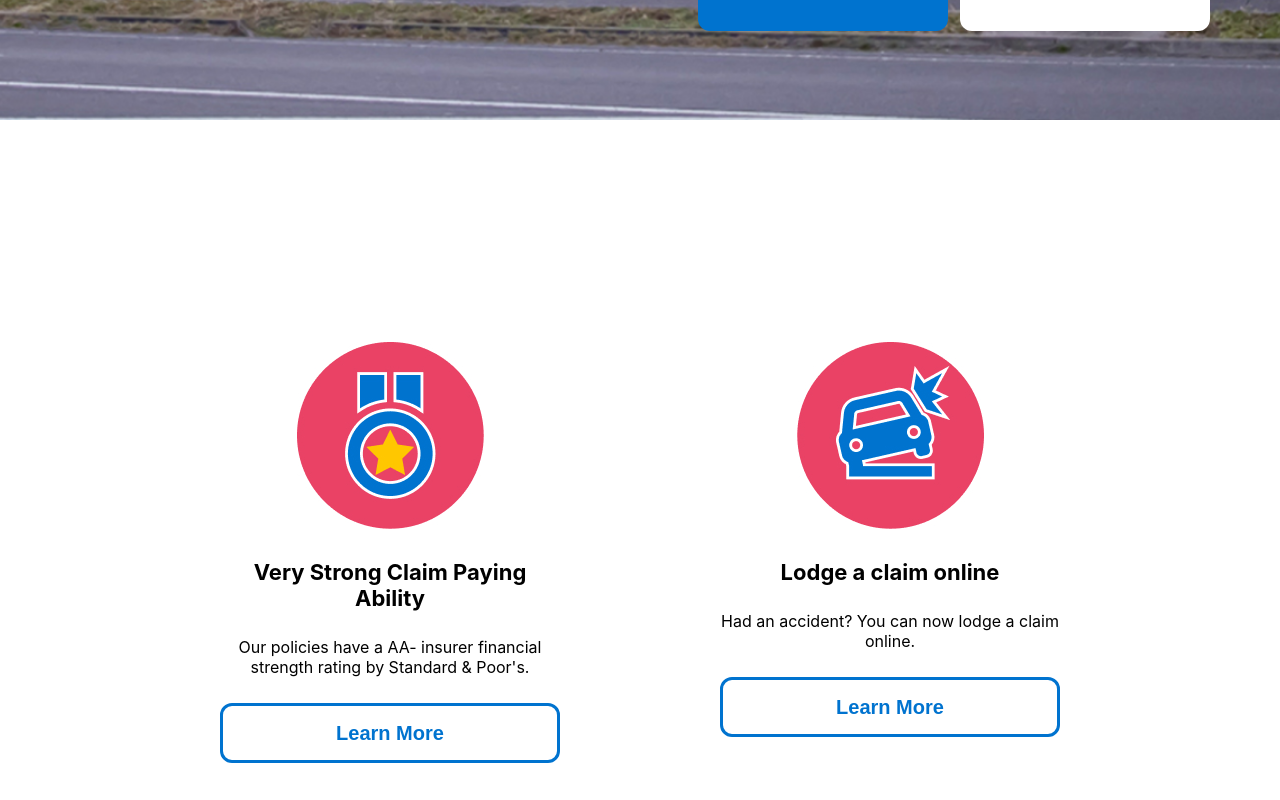
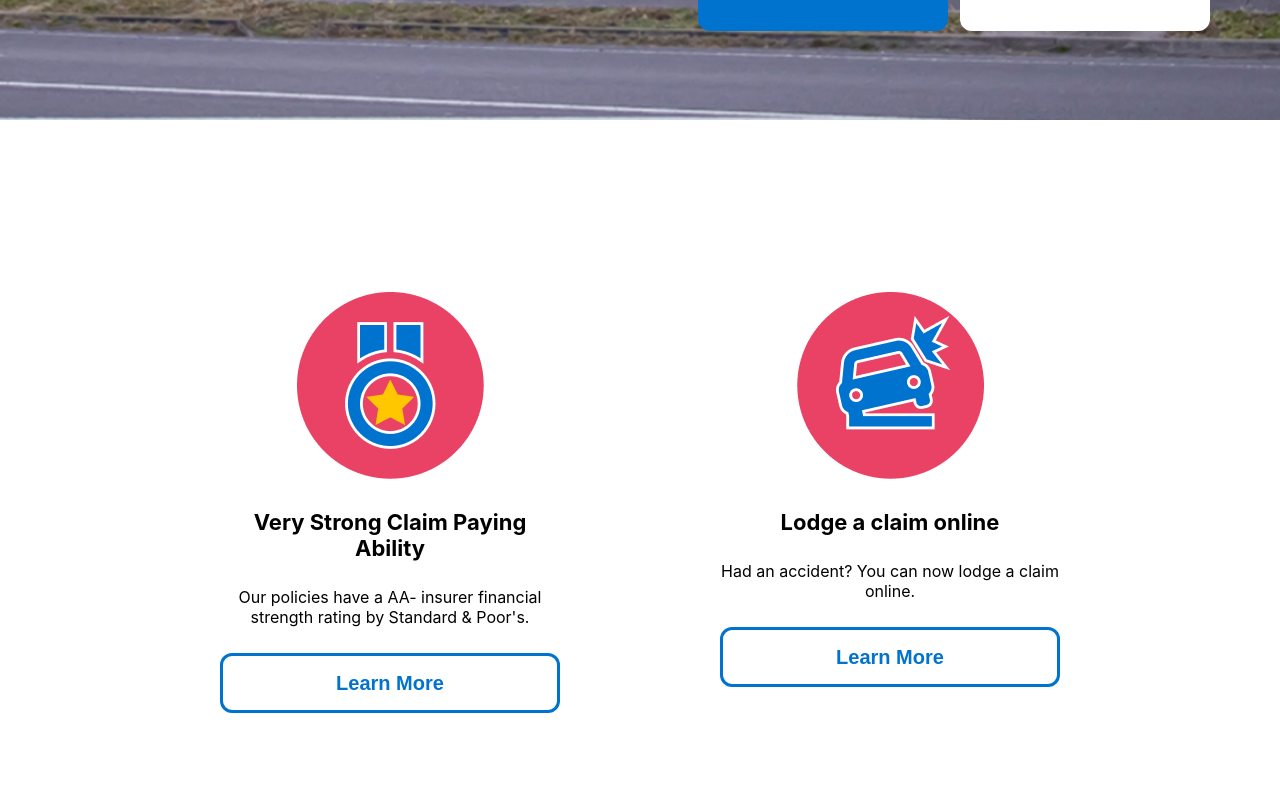
Before and after one commit to Xaimelee/mrhq-website, a React (Create React App) app: page / in a window 1280 px wide. Shown: the part 1220-2020 px from the top of the page. Built offline with nearby package versions, Linux system fonts and the light colour scheme.

Commit message:
Halved flex padding top/bottom.

```diff
--- a/src/Components/Styles/Bar.scss
+++ b/src/Components/Styles/Bar.scss
@@ -76,8 +76,8 @@
     flex-wrap: wrap;
     justify-content: center;
     padding: 0;
-    padding-top: 100px;
-    padding-bottom: 100px;
+    padding-top: 50px;
+    padding-bottom: 50px;
     width: 100%;
 }
 
```
